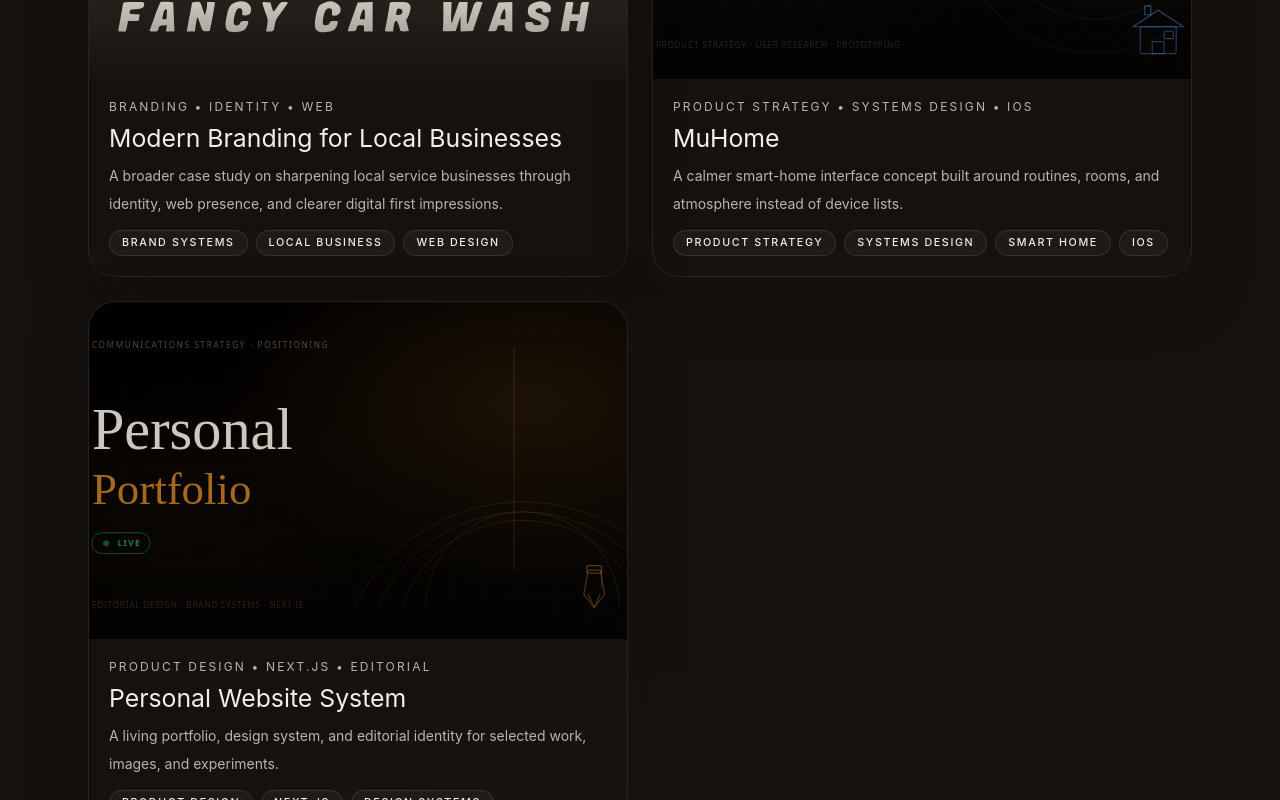
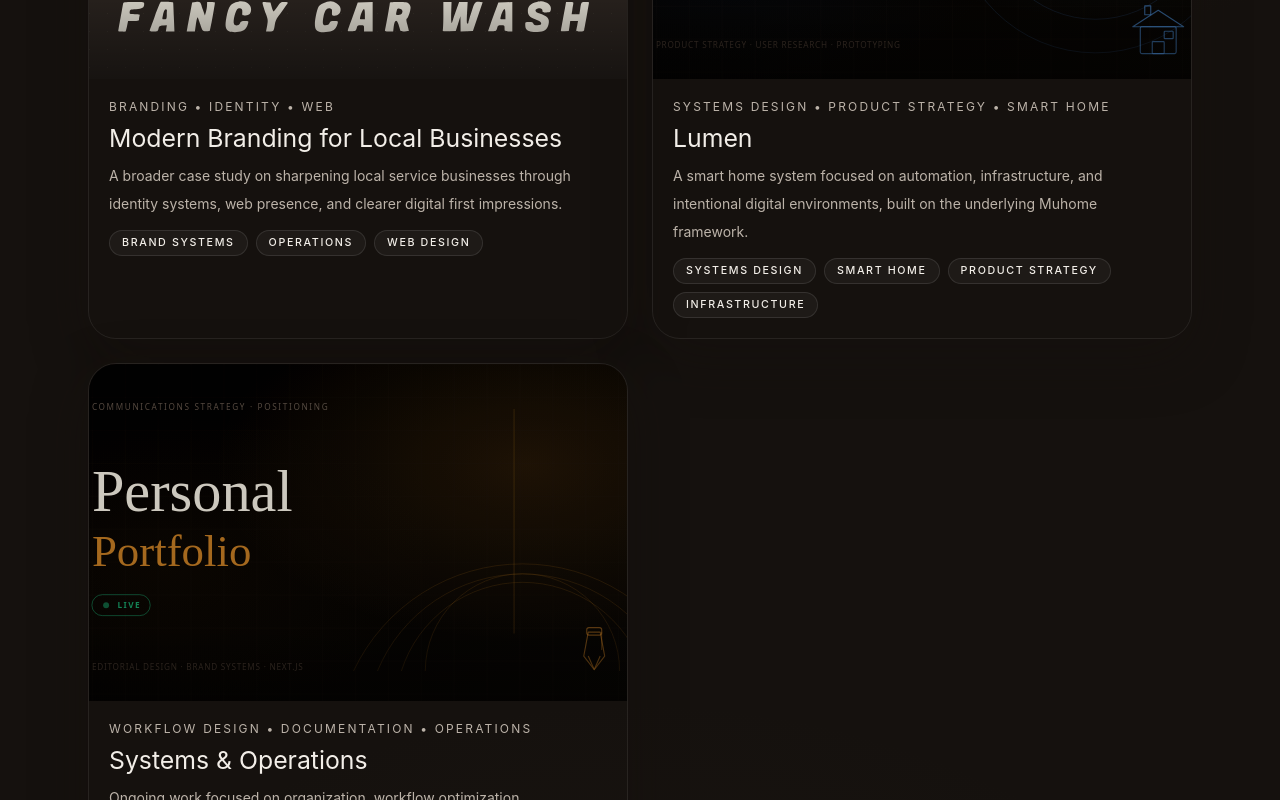
Before and after one commit to mohabbis/personal-portfolio, a Next.js app: page /portfolio in a window 1280 px wide. Shown: the part 840-1640 px from the top of the page. Built offline with nearby package versions, Linux system fonts and the light colour scheme.

Commit message:
Consolidate Muhome into Lumen and refocus project positioning

```diff
--- a/data/projects.ts
+++ b/data/projects.ts
@@ -5,30 +5,29 @@ export const projects: ProjectItem[] = [
     slug: "fancy-car-wash",
     title: "Modern Branding for Local Businesses",
     category: "Branding • Identity • Web",
-    summary: "A broader case study on sharpening local service businesses through identity, web presence, and clearer digital first impressions.",
-    tags: ["Brand Systems", "Local Business", "Web Design"],
+    summary: "A broader case study on sharpening local service businesses through identity systems, web presence, and clearer digital first impressions.",
+    tags: ["Brand Systems", "Operations", "Web Design"],
     image: "/images/projects/fancy-car-wash-logo.svg",
     darkImage: "/images/projects/fancy-car-wash-logo-dark.svg",
     featured: true
   },
   {
-    slug: "smart-home",
-    title: "MuHome",
-    category: "Product Strategy • Systems Design • iOS",
-    summary: "A calmer smart-home interface concept built around routines, rooms, and atmosphere instead of device lists.",
-    tags: ["Product Strategy", "Systems Design", "Smart Home", "iOS"],
+    slug: "lumen",
+    title: "Lumen",
+    category: "Systems Design • Product Strategy • Smart Home",
+    summary: "A smart home system focused on automation, infrastructure, and intentional digital environments, built on the underlying Muhome framework.",
+    tags: ["Systems Design", "Smart Home", "Product Strategy", "Infrastructure"],
     href: "https://muhome-muharafiq.vercel.app",
     image: "/images/projects/muhome-thumbnail.svg",
     darkImage: "/images/projects/muhome-thumbnail-dark.svg",
     featured: true
   },
   {
-    slug: "portfolio",
-    title: "Personal Website System",
-    category: "Product Design • Next.js • Editorial",
-    summary: "A living portfolio, design system, and editorial identity for selected work, images, and experiments.",
-    tags: ["Product Design", "Next.js", "Design Systems"],
-    href: "https://muharafiq.com",
+    slug: "systems-operations",
+    title: "Systems & Operations",
+    category: "Workflow Design • Documentation • Operations",
+    summary: "Ongoing work focused on organization, workflow optimization, documentation systems, and cleaner operational environments across digital and physical spaces.",
+    tags: ["Operations", "Documentation", "Workflow Systems"],
     image: "/images/projects/portfolio-thumbnail.svg",
     darkImage: "/images/projects/portfolio-thumbnail-dark.svg",
     featured: true
```
